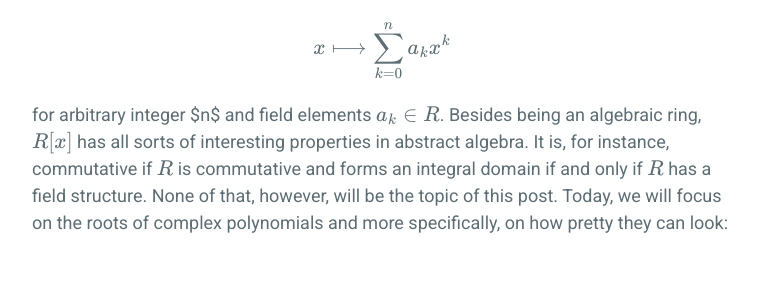
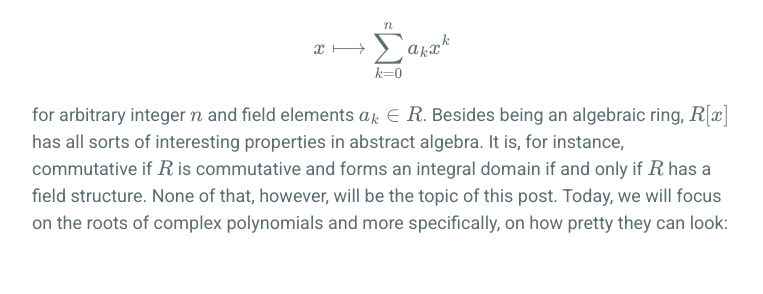
Before and after one commit to frankwang95/frankwang95.github.io, a Jekyll site: the page built from _posts/2018-02-17-polynomial-roots-are-beautiful.md, in a window 1280 px wide. Shown: the part 568-862 px from the top of the page, without its empty margins (258-1021 px from the left). Built offline with Jekyll 4.4.1, drawn with Linux system fonts in a browser that asks for light colours; formulas are drawn with MathJax 3.

Commit message:
Added line break, fixed inline math

```diff
--- a/_posts/2018-02-17-polynomial-roots-are-beautiful.md
+++ b/_posts/2018-02-17-polynomial-roots-are-beautiful.md
@@ -10,7 +10,7 @@ Polynomials are a pretty common mathematical construct. On a field $$R$$, the po
 
   $$x \longmapsto \sum_{k=0}^n a_{k} x^k$$
 
-for arbitrary integer $n$ and field elements $$a_k \in R$$. Besides being an algebraic ring, $$R[x]$$ has all sorts of interesting properties in abstract algebra. It is, for instance, commutative if $$R$$ is commutative and forms an integral domain if and only if $$R$$ has a field structure. None of that, however, will be the topic of this post. Today, we will focus on the roots of complex polynomials and more specifically, on how pretty they can look:
+for arbitrary integer $$n$$ and field elements $$a_k \in R$$. Besides being an algebraic ring, $$R[x]$$ has all sorts of interesting properties in abstract algebra. It is, for instance, commutative if $$R$$ is commutative and forms an integral domain if and only if $$R$$ has a field structure. None of that, however, will be the topic of this post. Today, we will focus on the roots of complex polynomials and more specifically, on how pretty they can look:
 
 <br>
 <p align="center">
```
